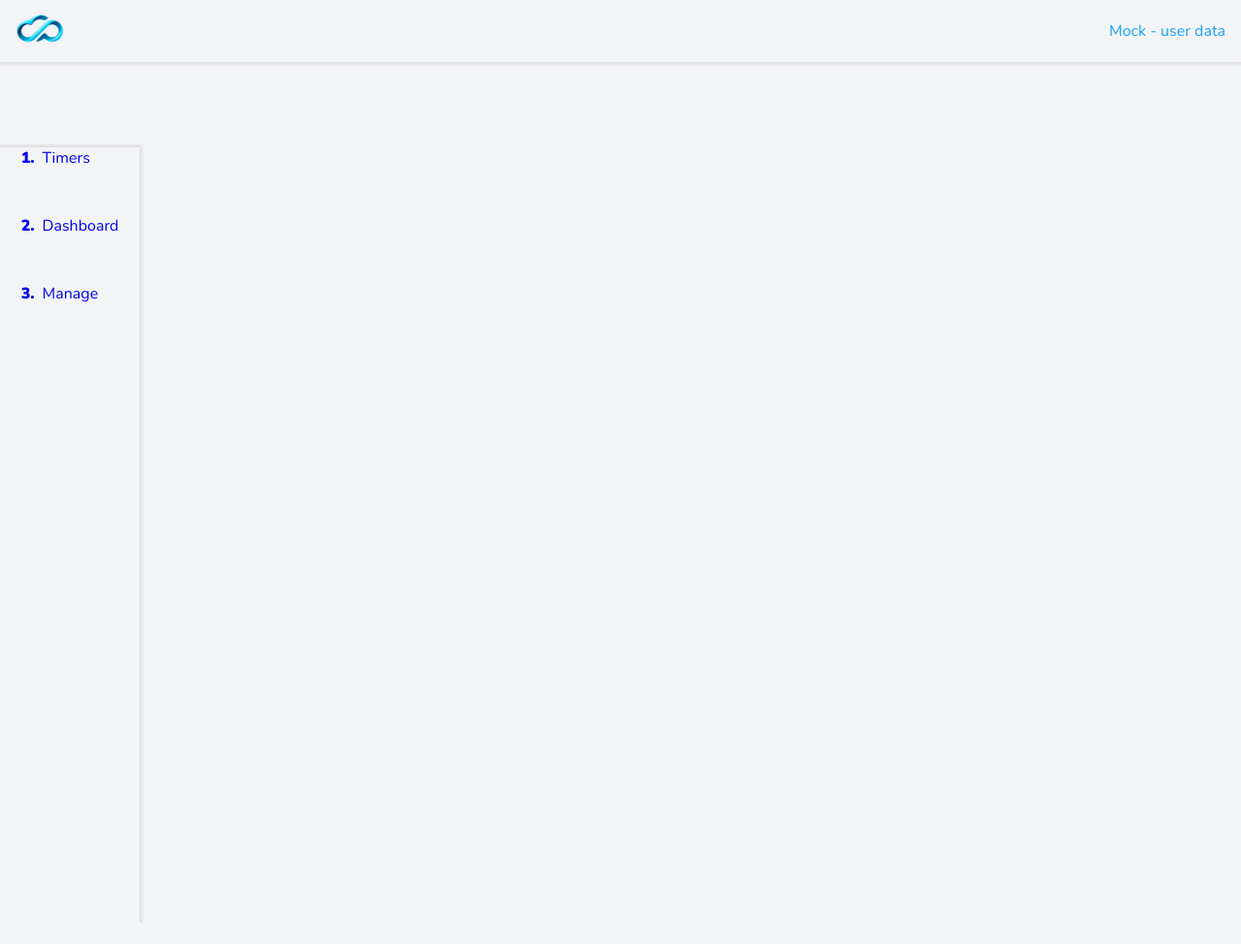
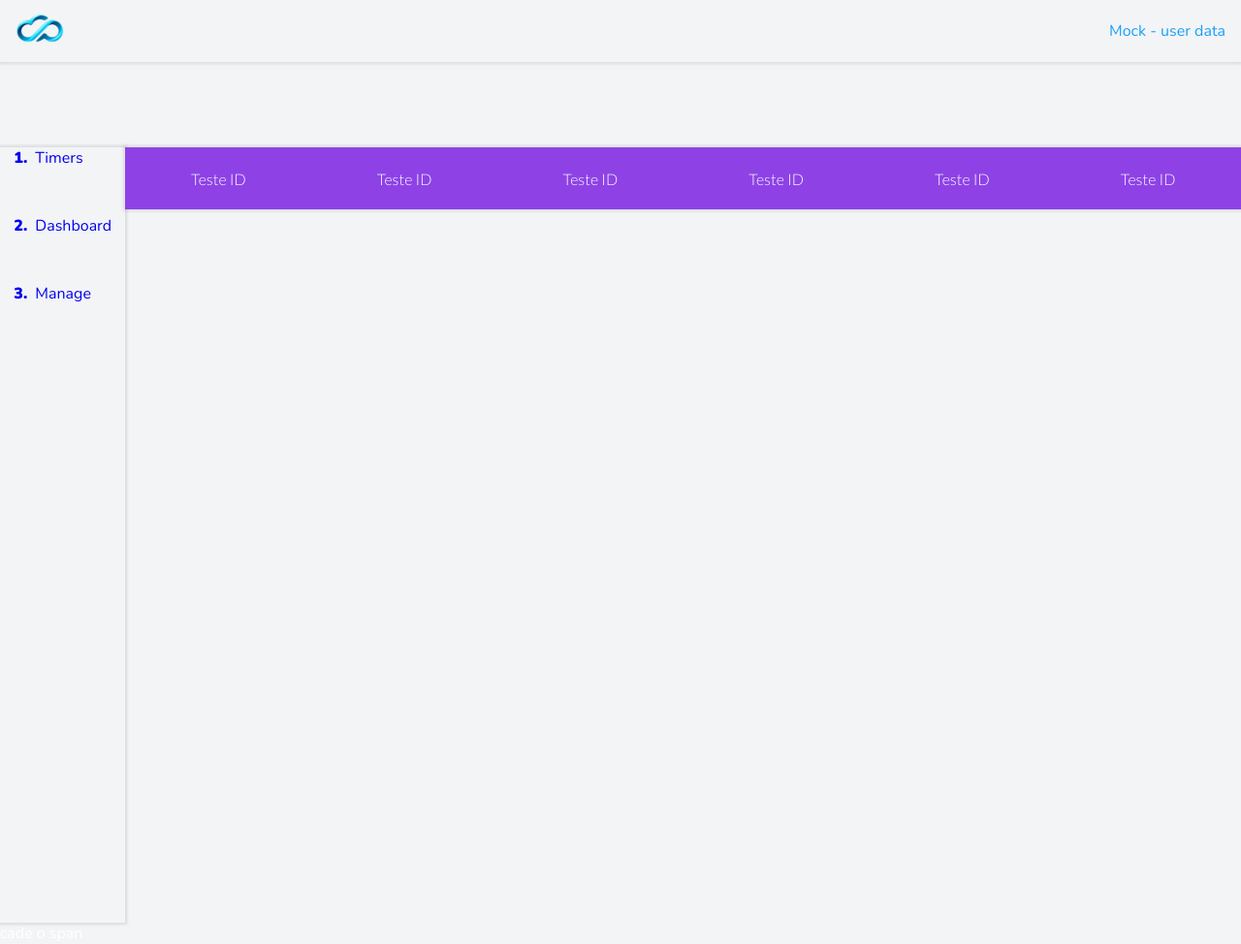
Before and after one commit to mikedpsm/desafio-binahki, a website: page public/timerDashboard/dashboard.html in a window 1280 px wide. Shown: the whole page at 97% size. Before the commit the page ends 952 px from the top, so only its background shows below. Drawn offline with nearby package versions, Linux system fonts and the light colour scheme; no server answers.

Commit message:
Dynamically rendering timers to dashboard

```diff
--- a/public/timerDashboard/dashboard.css
+++ b/public/timerDashboard/dashboard.css
@@ -84,3 +84,29 @@ body nav {
 li {
   margin-bottom: 3rem;
 }
+
+.content-container {
+  display: flex;
+  flex-direction: row;
+}
+
+.timer-div {
+  display: flex;
+  align-items: center;
+  justify-content: space-around;
+
+  max-height: 4rem;
+  width: 100%;
+
+  background-color: var(--blue);
+  box-shadow: 0 0 0.2rem 0.1rem rgba(0, 0, 0, 0.1);
+}
+
+.timer-div span {
+  font-family: "Lato", sans-serif;
+  font-size: 16px;
+
+  gap: 2rem;
+
+  color: var(--white);
+}
--- a/public/timerDashboard/dashboard.html
+++ b/public/timerDashboard/dashboard.html
@@ -23,6 +23,7 @@
       <span>Mock - user data</span>
     </header>
 
+    <div class="content-container">
       <nav>
         <ul class="primary-navigation">
           <li>
@@ -43,6 +44,16 @@
         </ul>
       </nav>
 
-    <div class="content-container"></div>
+      <div class="timer-div">
+        <span>Teste ID</span>
+        <span>Teste ID</span>
+        <span>Teste ID</span>
+        <span>Teste ID</span>
+        <span>Teste ID</span>
+        <span>Teste ID</span>
+      </div>
+    </div>
+
+    <span>cade o span</span>
   </body>
 </html>
--- a/public/timerDashboard/dashboard.js
+++ b/public/timerDashboard/dashboard.js
@@ -1,3 +1,5 @@
+let responseJson;
+
 async function loadDashboard() {
   try {
     const response = await fetch(
@@ -7,7 +9,10 @@ async function loadDashboard() {
         mode: "cors",
       }
     );
-    const responseJson = await response.json();
+    responseJson = await response.json();
+
+    // id activity samplenumber startday endday timeactive
+    responseJson.map((x) => {});
     console.log(responseJson);
   } catch (error) {
     return error.message;
@@ -15,3 +20,12 @@ async function loadDashboard() {
 }
 
 loadDashboard();
+
+function createDiv(span) {
+  const newDiv = document.createElement("div");
+  newDiv.classList.add("timer-div");
+}
+
+function createSpan(text) {
+  const newP = document.createElement("p");
+}
```
Also changed, not shown: src/assets/prod_icon.png (deleted). Lines whose indentation alone changed are shown as unchanged.
